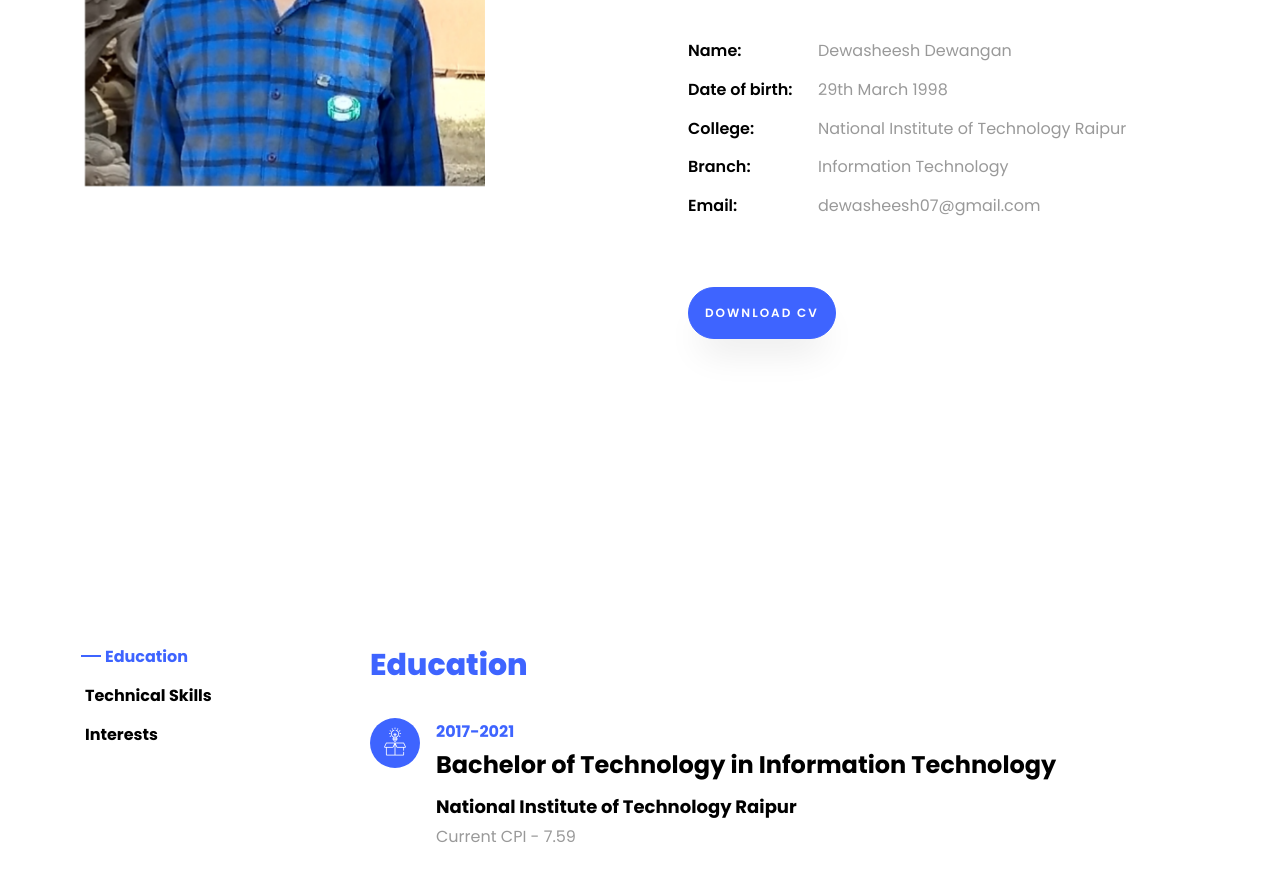
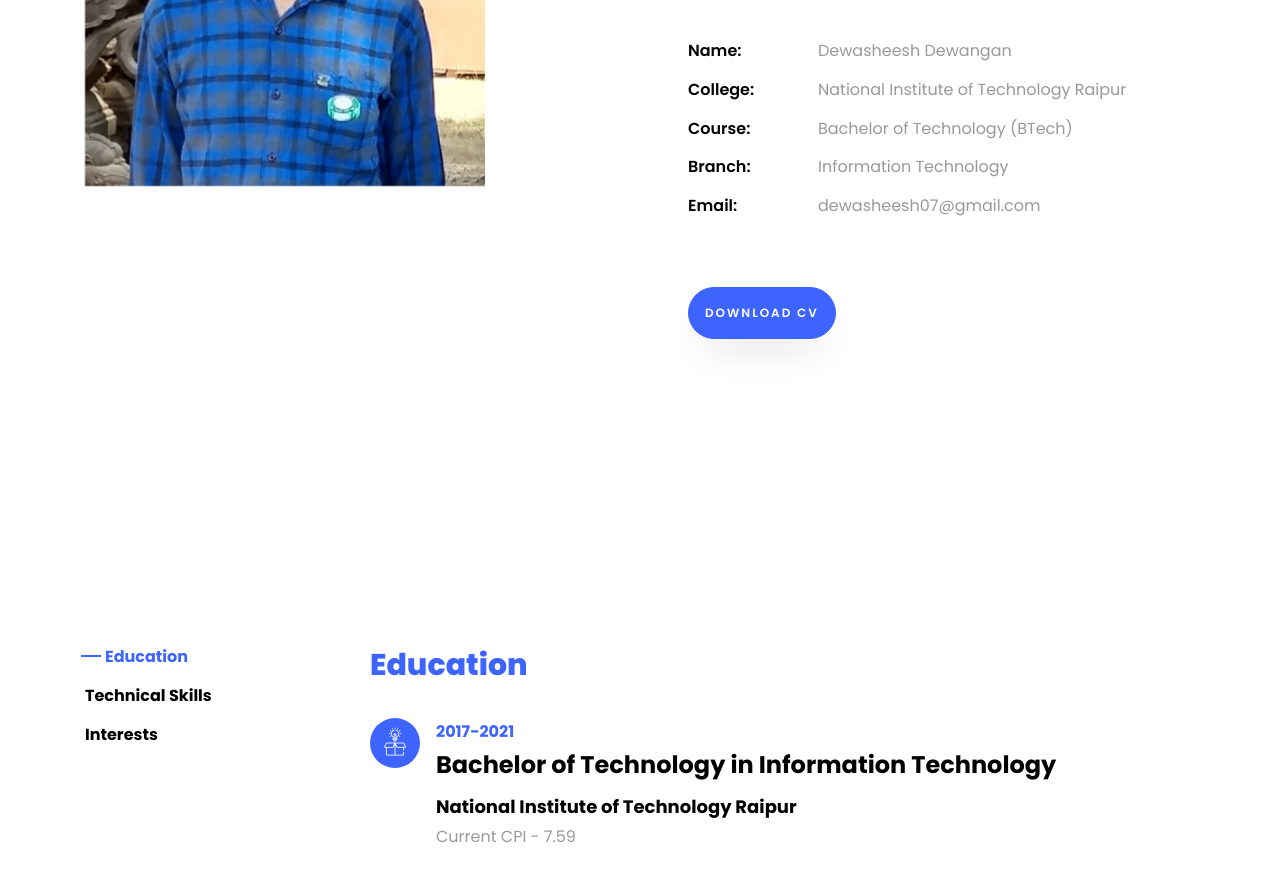
Before and after one commit to dewdew29/dewdew07.github.io, a plain HTML site: page index.html in a window 1280 px wide. Shown: the part 1094-1970 px from the top of the page. Drawn offline with Linux system fonts and the light colour scheme; files whose address does not match are found by name.

Commit message:
Update index.html

```diff
--- a/index.html
+++ b/index.html
@@ -82,8 +82,9 @@
 		            <p>I'm a 22 year Old Student pursuing Engineering in the field of Information Technology at National Institute of Technology, Raipur. <br> I believe in improving myself each day. Currently involved in Competitive Coding</p>
 		            <ul class="about-info mt-4 px-md-0 px-2">
 		            	<li class="d-flex"><span>Name:</span> <span>Dewasheesh Dewangan</span></li>
-		            	<li class="d-flex"><span>Date of birth:</span> <span>29th March 1998</span></li>
+
 		            	<li class="d-flex"><span>College:</span> <span>National Institute of Technology Raipur</span></li>
+				    <li class="d-flex"><span>Course:</span> <span>Bachelor of Technology (BTech)</span></li>
 		            	<li class="d-flex"><span>Branch:</span> <span>Information Technology</span></li>
 		            	<li class="d-flex"><span>Email:</span> <span>dewasheesh07@gmail.com</span></li>
 		            			            </ul>
```
